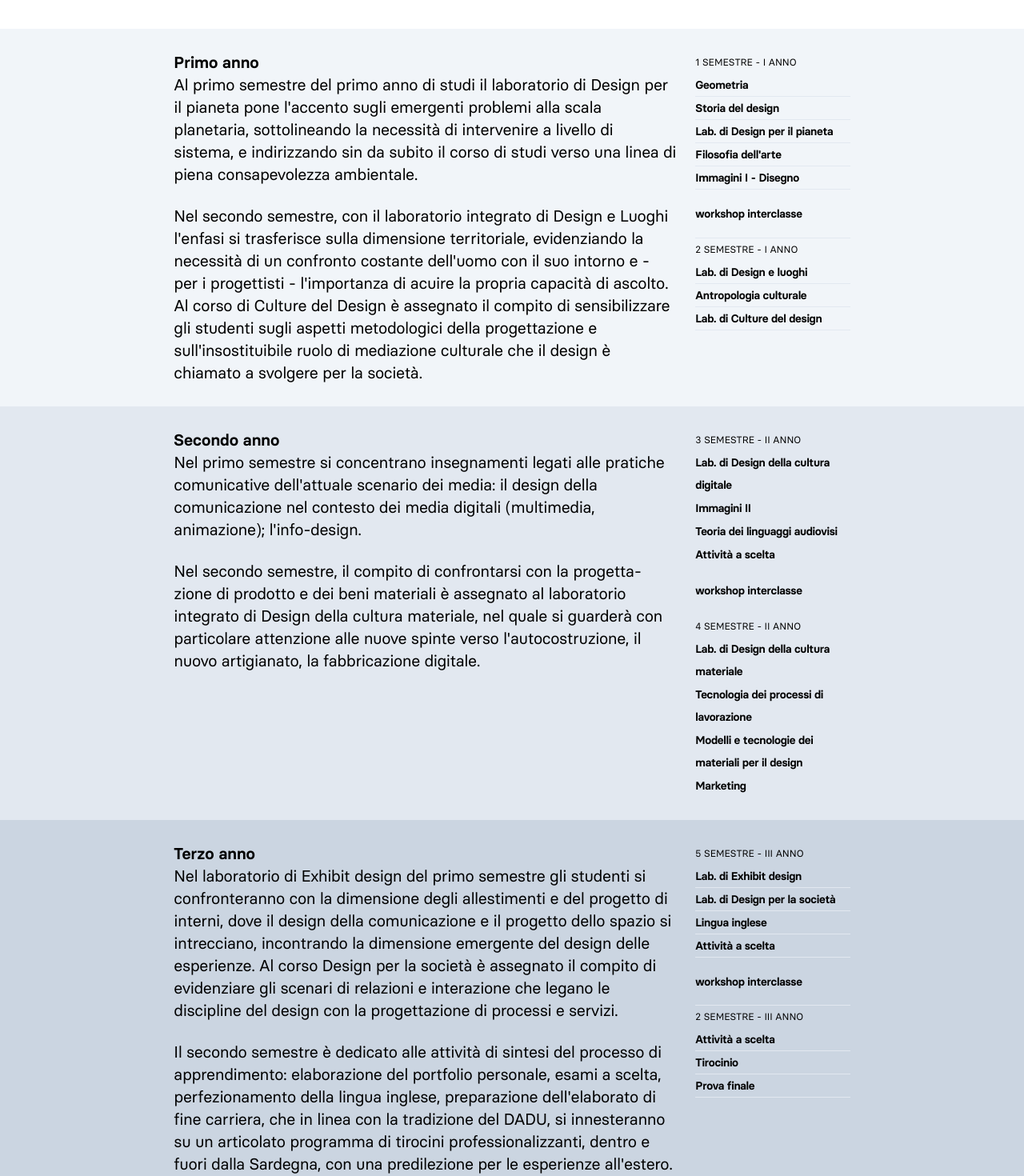
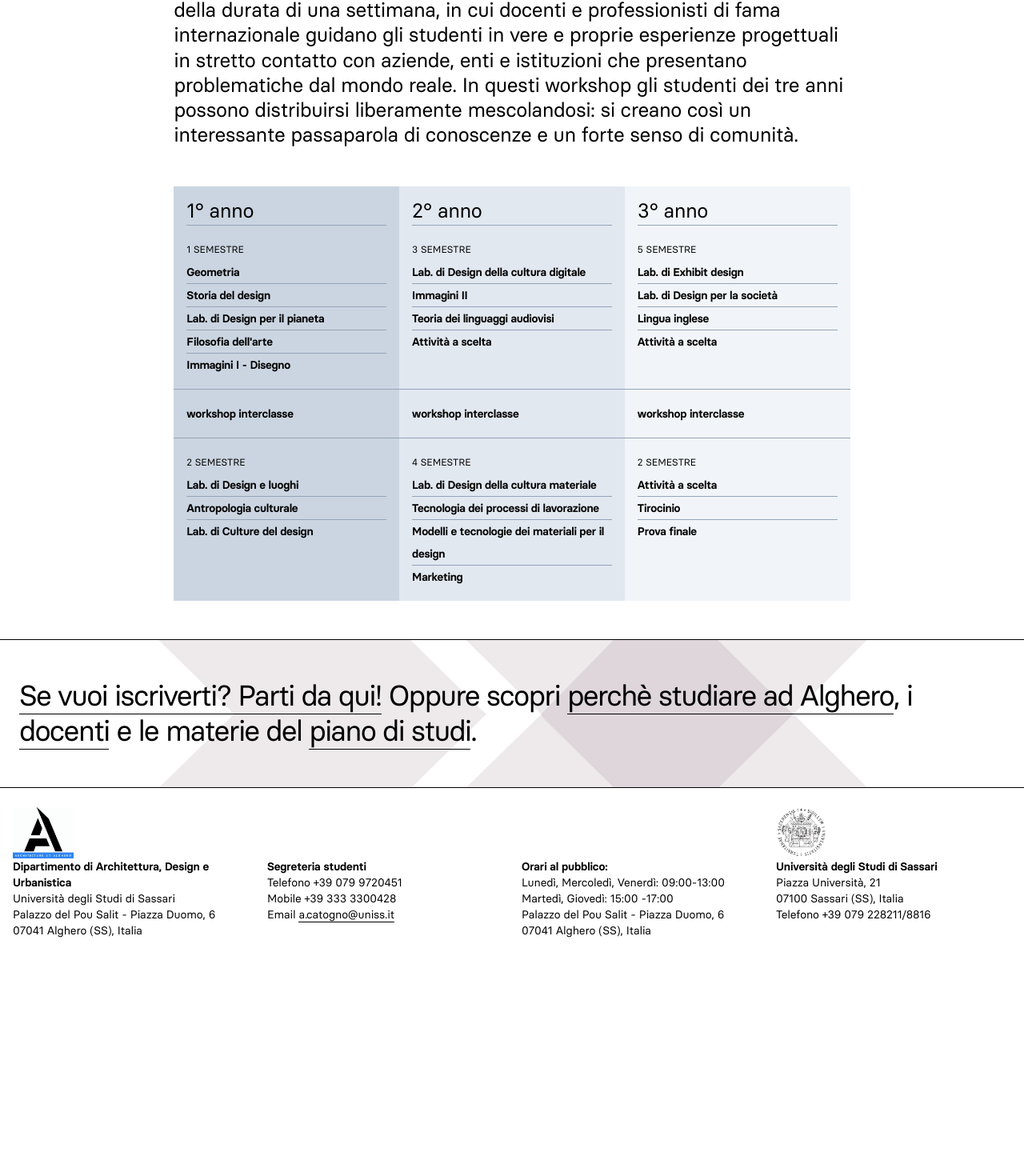
Before and after one commit to alfredocalosci/AlgheroXDesign_web, a Nuxt app in the folder algheroXdesign/: page /piano-studi in a window 1280 px wide. Shown: the part 429-1899 px from the top of the page at 80% size. After the commit the page ends 1634 px from the top, so only its background shows below. Built offline with nearby package versions, Linux system fonts and the light colour scheme.

Commit message:
piano di studi redesign

```diff
--- a/algheroXdesign/pages/index.vue
+++ b/algheroXdesign/pages/index.vue
@@ -91,7 +91,7 @@
             <!-- colonna destra-->
             <div>
                 <div class="blocco px-4 py-4 mb-4">
-                    <h2>AlgheroXDesign è la Laurea Triennale in Design, capace di attivare studi, ricerche e iniziative per contribuire al rilancio del territorio, riprendendo a formare le figure di giovani designer di prodotto, della comunicazione e dei servizi, con cui ricominciare a immaginare, comunicare e innovare la Sardegna.</h2>
+                    <h2>AlgheroXDesign è la Laurea Triennale in Design con cui il Dipartimento di Architettura, Design e Urbanistica dell’Università di Sassari, ad Alghero, riprende a formare le figure di giovani designer di prodotto, della comunicazione e dei servizi, per immaginare, comunicare e innovare la Sardegna.</h2>
                 </div>
                  <!-- play alghero -->
                  <div class="blocco mb-0 sm:mb-4" id="play">
--- a/algheroXdesign/pages/piano-studi.vue
+++ b/algheroXdesign/pages/piano-studi.vue
@@ -3,123 +3,97 @@
     <div class="container mx-auto pds">
         <titolo titoloPagina="il piano di studi"></titolo>
         <div class="grid grid-cols-12 gap-x-6 mb-12">
-            <div class="px-4 col-span-12 col-start-1 sm:px-0 lg:col-span-8 lg:col-start-3 ">
+            <div class="px-4 col-span-12 col-start-1 sm:px-0 lg:col-span-8 lg:col-start-3">
                 <p>
-                    Il progetto didattico si ispira a un modello interdisciplinare, a cavallo tra teoria e pratica, in cui le attività laboratoriali e progettuali si alternano con gli insegnamenti teorici. A completare la formazione sono i workshop interclasse: corsi intensivi della durata di una settimana, in cui docenti e professionisti di fama internazionale guidano gli studenti in vere e proprie esperienze progettuali.
+                    Il progetto didattico, che  si caratterizza per il costante confronto con la progettazione, si ispira a un modello interdisciplinare, a cavallo tra teoria e pratica, in cui le attività laboratoriali e progettuali si alternano agli insegnamenti teorici.
+                </p>
+                <p class="pt-4">
+                    A completare la formazione sono i workshop interclasse: corsi intensivi della durata di una settimana, in cui docenti e professionisti di fama internazionale guidano gli studenti in vere e proprie esperienze progettuali in stretto contatto con aziende, enti e istituzioni che presentano problematiche dal mondo reale. In questi workshop gli studenti dei tre anni  possono distribuirsi liberamente mescolandosi: si creano così un interessante passaparola di conoscenze e un forte senso di comunità.
+
                 </p>
             </div>
             </div>
-    </div>
-
-    <section class="bg-slate-100 pds">
-        <div class="container mx-auto">
-            <div class="grid grid-cols-12 gap-x-6 desc">
-            <div class="col-span-12 col-start-1 px-4 sm:px-0 py-7 lg:col-span-6 lg:col-start-3 md:col-span-8 ">
-                    <h6>Primo anno</h6>
-                <p>
-                    Al primo semestre del primo anno di studi il laboratorio di Design per il pianeta pone l'accento sugli emergenti problemi alla scala planetaria, sottolineando la necessità di intervenire a livello di sistema, e indirizzando sin da subito il corso di studi verso una linea di piena consapevolezza ambientale.
-                </p>
-                <p>
-                    Nel secondo semestre, con il laboratorio integrato di Design e Luoghi l'enfasi si trasferisce sulla dimensione territoriale, evidenziando la necessità di un confronto costante dell'uomo con il suo intorno e - per i progettisti - l'importanza di acuire la propria capacità di ascolto. Al corso di Culture del Design è assegnato il compito di sensibilizzare gli studenti sugli aspetti metodologici della progettazione e sull'insostituibile ruolo di mediazione culturale che il design è chiamato a svolgere per la società.
-
-                </p>
-            </div>
-            <div class="col-span-12 col-start-1 px-4 sm:px-0 xl:col-span-2 lg:col-span-3 md:col-span-3  py-7">
-                    <ul>1 semestre - I anno
+        <div class="grid grid-cols-12 gap-x-6 mb-12">
+            <div class="col-span-12 col-start-1 sm:px-0 lg:col-span-8 lg:col-start-3 ">
+                <!-- WS-->
+                <div class="flex flex-row">
+                    <div class="w-1/3 bg-slate-300 p-4">
+                        <p>1° anno</p>
+                        <ul>1 semestre
                             <li>Geometria</li>
                             <li>Storia del design</li>
                             <li>Lab. di Design per il pianeta</li>
                             <li>Filosofia dell'arte</li>
                             <li>Immagini I - Disegno</li>
                         </ul>
-
+                    </div>
+                    <div class="w-1/3 bg-slate-200 p-4">
+                        <p>2° anno</p>
+                        <ul>3 semestre
+                        <li>Lab. di Design della cultura digitale</li>
+                        <li>Immagini II</li>
+                        <li>Teoria dei linguaggi audiovisi</li>
+                        <li>Attività a scelta</li>
+                        </ul>
+                    </div>
+                    <div class="w-1/3 bg-slate-100 p-4">
+                        <p>3° anno</p>
+                        <ul>5 semestre
+                        <li>Lab. di Exhibit design</li>
+                        <li>Lab. di Design per la società</li>
+                        <li>Lingua inglese</li>
+                        <li>Attività a scelta</li>
+                        </ul>
+                    </div>
+                </div>
+                <!-- workshop-->
+                <div class="flex flex-row">
+                    <div class="w-1/3 bg-slate-300 p-4 wksp">
                         <ul>
-                    <li class="py-[15.75px]">workshop interclasse</li>
+                        <li>workshop interclasse</li>
                         </ul>
-
-                    <ul>2 semestre - I anno
+                    </div>
+                    <div class="w-1/3 bg-slate-200 p-4 wksp">
+                        <ul>
+                        <li>workshop interclasse</li>
+                        </ul>
+                    </div>
+                    <div class="w-1/3 bg-slate-100 p-4 wksp">
+                        <ul>
+                        <li>workshop interclasse</li>
+                        </ul>
+                    </div>
+                </div>
+                <!-- II sem -->
+                <div class="flex flex-row">
+                    <div class="w-1/3 bg-slate-300 p-4">
+                        <ul>2 semestre
                         <li>Lab. di Design e luoghi</li>
                         <li>Antropologia culturale</li>
                         <li>Lab. di Culture del design</li>
                         </ul>
                     </div>
-        </div>
-        </div>
-    </section>
-
-
-    <section class="bg-slate-200 pds">
-        <div class="container mx-auto">
-        <div class="grid grid-cols-12 gap-x-6 desc">
-            <div class="col-span-12 col-start-1 px-4 sm:px-0 py-7 lg:col-span-6 lg:col-start-3 md:col-span-8 ">
-                    <h6>Secondo anno</h6>
-                <p>
-                    Nel primo semestre si concentrano insegnamenti legati alle pratiche comunicative dell'attuale scenario dei media:
-il design della comunicazione nel contesto dei media digitali (multimedia, animazione); l'info-design.
-                </p>
-                <p>
-                    Nel secondo semestre, il compito di confrontarsi con la progetta- zione di prodotto e dei beni materiali è assegnato al laboratorio integrato di Design della cultura materiale, nel quale si guarderà con particolare attenzione alle nuove spinte verso l'autocostruzione, il nuovo artigianato, la fabbricazione digitale. </p>
-            </div>
-            <div class="col-span-12 col-start-1 px-4 sm:px-0 xl:col-span-2 lg:col-span-3 md:col-span-3 py-7">
-                    <ul>3 semestre - II anno
-                    <li>Lab. di Design della cultura digitale</li>
-                    <li>Immagini II</li>
-                    <li>Teoria dei linguaggi audiovisi</li>
-                    <li>Attività a scelta</li>
-                    </ul>
-
-                    <ul>
-                    <li class="py-[15.75px]">workshop interclasse</li>
-                    </ul>
-
-                    <ul>4 semestre - II anno
+                    <div class="w-1/3 bg-slate-200 p-4">
+                        <ul>4 semestre
                         <li>Lab. di Design della cultura materiale</li>
                         <li>Tecnologia dei processi di lavorazione</li>
                         <li>Modelli e tecnologie dei materiali per il design</li>
                         <li>Marketing</li>
                         </ul>
                     </div>
-        </div>
-    </div>
-    </section>
-
-    <section class="bg-slate-300 pds">
-        <div class="container mx-auto">
-            <div class="grid grid-cols-12 gap-x-6 desc">
-                <div class="col-span-12 col-start-1 px-4 sm:px-0 py-7 lg:col-span-6 lg:col-start-3 md:col-span-8 ">
-                    <h6>Terzo anno</h6>
-                     <p>
-                    Nel laboratorio di Exhibit design del primo semestre gli studenti si confronteranno con la dimensione degli allestimenti e del progetto di interni, dove il design della comunicazione e il progetto dello spazio si intrecciano, incontrando la dimensione emergente del design delle esperienze.
-                    Al corso Design per la società è assegnato il compito di evidenziare gli scenari di relazioni e interazione che legano le discipline del design con la progettazione di processi e servizi.
-                    </p>
-                    <p>
-                    Il secondo semestre è dedicato alle attività di sintesi del processo di apprendimento: elaborazione del portfolio personale, esami a scelta, perfezionamento della lingua inglese, preparazione dell'elaborato di fine carriera, che in linea con la tradizione del DADU, si innesteranno su un articolato programma di tirocini professionalizzanti, dentro e fuori dalla Sardegna, con una predilezione per le esperienze all'estero.
-                     </p>
-                </div>
-                <div class="col-span-12 col-start-1 px-4 sm:px-0 xl:col-span-2 lg:col-span-3 md:col-span-3  py-7">
-                        <ul>5 semestre - III anno
-                        <li>Lab. di Exhibit design</li>
-                        <li>Lab. di Design per la società</li>
-                        <li>Lingua inglese</li>
-                        <li>Attività a scelta</li>
-
-                        </ul>
-
-                        <ul>
-                        <li class="py-[15.75px]">workshop interclasse</li>
-                        </ul>
-
-                        <ul>2 semestre - III anno
+                    <div class="w-1/3 bg-slate-100 p-4">
+                        <ul>2 semestre
                         <li>Attività a scelta</li>
                         <li>Tirocinio</li>
                         <li>Prova finale</li>
                         </ul>
                     </div>
                 </div>
-
+            </div>
+        </div>
     </div>
 
-    </section>
+
     <div class="container mx-auto pds">
         <saperne></saperne>
     </div>
@@ -157,10 +131,13 @@ il design della comunicazione nel contesto dei media digitali (multimedia, anima
         }
     }
 
+
+
 .pds{
     p{
         @apply text-[25px] leading-[125%] font-[400] tracking-[-.02em] lg:text-[25px] lg:leading-[125%] lg:font-[400] lg:tracking-[-.02em];
     }
+
     .desc{
         p{
         @apply normal-case text-[20px] font-[400] leading-[28px];
@@ -172,7 +149,19 @@ il design della comunicazione nel contesto dei media digitali (multimedia, anima
     ul{
         @apply text-[12px] uppercase font-[400] leading-[28px];
         li{
-            @apply normal-case text-[14px] font-[500] tracking-[-.02em] border-b border-solid border-slate-200 leading-[28px];
+            @apply normal-case text-[14px] font-[500] tracking-[-.02em] border-b border-solid border-slate-400 leading-[28px];
+        }
+        li:last-child{
+            @apply border-0;
+        }
+    }
+    .wksp{
+            @apply normal-case text-[14px] font-[500] tracking-[-.02em] border-t border-b border-solid border-slate-400 leading-[28px];
+        }
+
+    .flex {
+        p{
+        @apply normal-case border-b border-solid border-slate-400 pb-1 mb-4 leading-[28px];
         }
     }
 }
--- a/algheroXdesign/pages/studiare-ad-alghero.vue
+++ b/algheroXdesign/pages/studiare-ad-alghero.vue
@@ -5,14 +5,25 @@
             <div class="px-4 col-span-12 col-start-1 sm:px-0 lg:col-span-8 lg:col-start-3 ">
 
                 <h4 class="pt-4">Studiare ad Alghero</h4>
-                <p>Il corso risponde alla domanda, che sull'Isola non si è mai attenuata, di una formazione universitaria nel campo del design, con un progetto culturale e didattico rigoroso e aggiornato, ma anche sensibile alle peculiarità – e potenzialità – di un territorio per molti aspetti unico. Con l'obiettivo di formare figure di giovani designer di prodotto, della comunicazione e dei servizi per ricominciare a immaginare, comunicare e innovare la Sardegna.
-                Scegliere di studiare ad AlgheroXDesign permette di attingere a tutti quei saperi e competenze per approcciare in maniera critica e consapevole le tecnologie, le questioni sociali ed etiche. Si tratta di un percorso interdisciplinare, che combina corsi progettuali e teorici, affinchè gli studenti possano lavorare nel mondo del design una volta completati gli studi.
+                <p>Il corso risponde alla domanda, che sull'Isola non si è mai attenuata, di formazione universitaria pubblica nel campo del design. E ciò facendo abbraccia un progetto didattico e culturale rigoroso e aggiornato, ma anche sensibile alle peculiarità – e potenzialità – di un territorio per molti aspetti unico. Con l'obiettivo di formare figure di giovani designer di prodotto, della comunicazione e dei servizi.
+                Studiare ad AlgheroXDesign significa attingere a saperi e competenze con cui avvicinarsi in maniera critica e consapevole alle tecnologie e ai temi sociali ed etici attorno cui ruota il design contemporaneo.
+                </p>
+                <p class="pt-4">
+                    Ci sono almeno due ottime ragioni per scegliere di studiare ad Alghero: i progetti dei ricercatori e dei docenti del corso di studi hanno in questi anni collezionato premi e riconoscimenti importanti (tra cui molte selezioni nel prestigioso ADI index Design); la forte internazionalizzazione della nostra scuola, che ospita regolarmente visiting professors internazionali e dall'altro permette a moltissime/i delle sue studentesse e studenti di godere di borse Erasmus con cui svolgere periodi di studio all'estero e/o tirocinii internazionali.
+
                 </p>
             </div>
+
+
             <div class="px-4 col-span-12 col-start-1 sm:px-0 lg:col-span-8 lg:col-start-3 ">
 
-                <h4 class="pt-4">Ambiente locale e qualità delle relazioni</h4>
-                <p>L'offerta formativa di AlgheroXDesign è unica nel suo genere. Coniuga di fatto la dimensione locale, punto di forza del Corso di Laurea, con la visione e la portata globale dei temi e degli insegnamenti proposti. Questi sono caratterizzati da un rapporto docente-studente di qualità, attento alle relazioni e ai bisogni, complice anche il numero limitato di posti. Questo garantisce la qualità e la sostenibilità dell'offerta durante tutto il ciclo di studi.</p>
+                <h4 class="pt-8">Ambiente locale e qualità delle relazioni</h4>
+                <p>L'offerta formativa di AlgheroXDesign è unica nel suo genere per la combinazione di un'attenzione speciale verso la dimensione locale, punto di forza del Corso di studi, e una visione didattica aggiornata alla dimensione del design contemporaneo.
+                Mentre, grazie alla ben nota bellezza del suo centro storico e del suo mare, Alghero offre un'ottima qualità della vita, la ridotta dimensione della città e la distribuzione delle sedi del nostro Dipartimento, promuovono un senso di appartenenza e di comunità.
+                </p>
+                <p class="pt-4">
+                La nostra scuola ha da anni caratterizzato la sua offerta didattica per un rapporto docente-studente di qualità, attento alle relazioni e ai bisogni. La corretta numerosità degli studenti e la cura con cui sono seguiti dai nostri tutor, garantisce poi un'elevata qualità degli studi.
+                </p>
             </div>
             <div class="col-span-12 col-start-1 sm:col-span-10 sm:col-start-2 my-12">
                 <img src="/img/p_S59241.jpg" alt="">
@@ -22,14 +33,23 @@
             <div class="px-4 col-span-12 col-start-1 sm:px-0 lg:col-span-8 lg:col-start-3 ">
                 <h4 class="pt-4">Sbocchi professionali </h4>
                 <p>
-                    Una volta laureati, gli studenti lavorano nel campo del visual e motion design, così come in quello del graphic design o dell'editoria multimediale, declinando le varie competenze alle esigenze e ai linguaggi della progettazione contemporanea. Studi di progettazione, istituzioni culturali, imprese creative di media e grande dimensione sono tra i principali ambiti nei quali i nostri laureati lavorano.
+                    Il progetto formativo punta su alcuni caratteri specifici della figura del designer, preparando figure professionali che ne riflettano i tratti in maniera critica e aggiornata.
+                    </p><p class="pt-4">
+La laurea triennale consente l'acquisizione delle abilità elementari tradizionalmente associate al profilo del designer: carica innovativa; capacità analitica e sintetica; esercizio autonomo e maturo del pensiero progettuale. L'insieme di queste competenze delinea figure di professioniste/i innovatori con familiarità con i processi ideativi, realizzativi e distributivi nella progettazione di beni e servizi, con le tecniche, i linguaggi e le attuali modalità di comunicazione.
+</p><p class="pt-4">
+Il/la progettista junior è in grado di interpretare con versatilità contesti differenti, guardando oltre le prospettive immediate per anticipare comportamenti e risposte future. La figura che ne deriva si caratterizza per la predisposizione a entrare in relazione con imprese, enti, realtà produttive a livello regionale, nazionale e internazionale, apportando visioni strategiche, creatività, fermenti di innovazione.
+</p><p class="pt-4">
+Le prospettive occupazionali sono diversificate: da quella del/la free-lance chiamato/a ad offrire progettualità, soluzioni dirette e consulenze, a quella dell'operatore/trice creativo/a, capace di condurre il lavoro di team, e di inserirsi negli uffici interni delle aziende come tecnico/a progettista, ma anche facilitatore/trice di processi.
+</p><p class="pt-4">
+
+
                 </p>
             </div>
 
             <div class="px-4 py-12 col-span-12 col-start-1 sm:px-0 lg:col-span-8 lg:col-start-3 mb-3">
                 <h4 class="pt-4">Chi sono e di cosa si occupano i nostri diplomati? </h4>
                 <p>
-                  Di seguito una selezione di chi ha voluto raccontarci la sua esperienza tra Londra, Barcellona, e Italia.
+                    Di seguito una selezione, tra i laureati in Design ad Alghero, di chi ha voluto raccontarci le sue esperienze tra Londra, Barcellona, e Italia.
 
                 </p><br/>
             </div>
```
Lines whose indentation alone changed are shown as unchanged.
